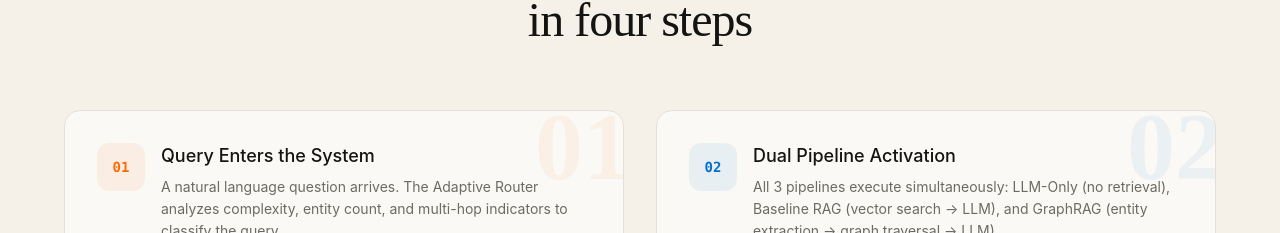
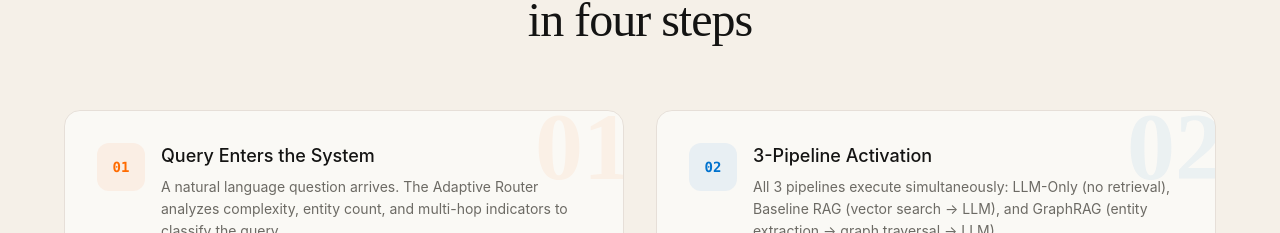
Before and after one commit to MUTHUKUMARAN-K-1/graphrag-inference-hackathon, a Next.js app in the folder web/: page / in a window 1280 px wide. Shown: the part 2031-2264 px from the top of the page. Built offline with nearby package versions, Linux system fonts and the light colour scheme.

Commit message:
HowItWorks: fix step 02 title 'Dual Pipeline' -> '3-Pipeline Activation'

```diff
--- a/web/src/components/home/HowItWorks.tsx
+++ b/web/src/components/home/HowItWorks.tsx
@@ -10,7 +10,7 @@ const STEPS = [
   },
   {
     number: "02",
-    title: "Dual Pipeline Activation",
+    title: "3-Pipeline Activation",
     description: "All 3 pipelines execute simultaneously: LLM-Only (no retrieval), Baseline RAG (vector search → LLM), and GraphRAG (entity extraction → graph traversal → LLM).",
     detail: "Schema-bounded extraction ensures valid entities | GSQL multi-hop traversal",
     color: "#0072CE",
```
